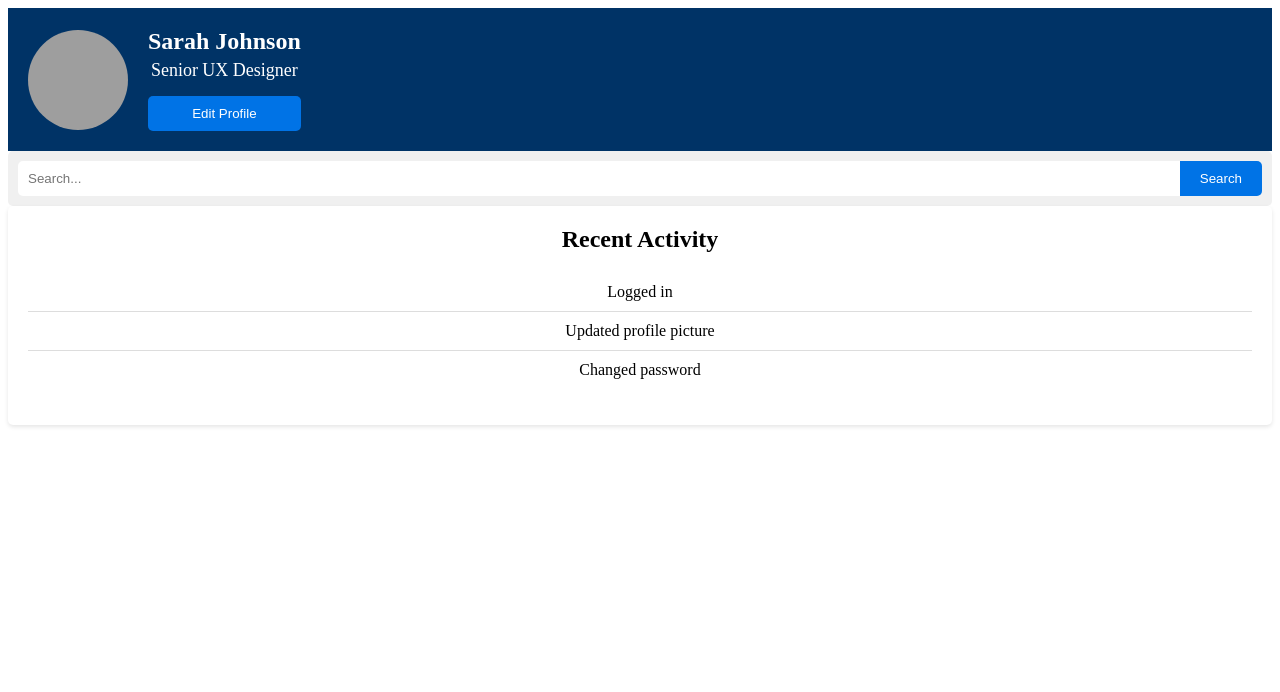
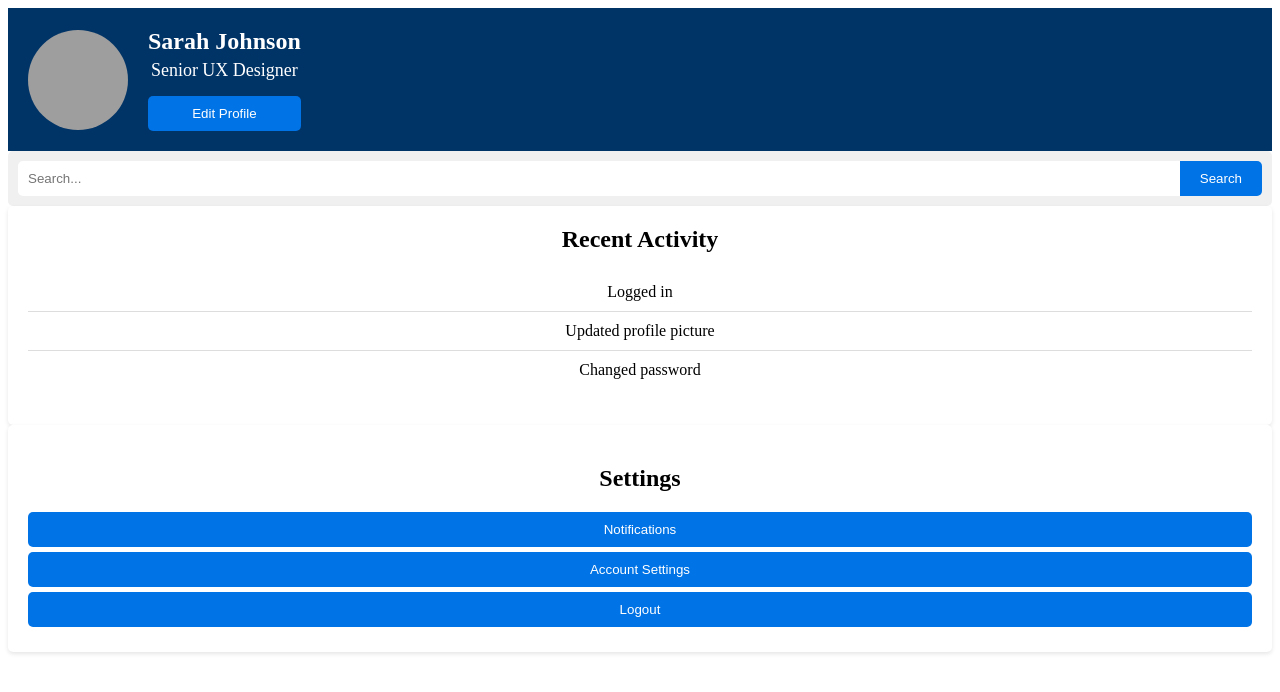
Before and after one commit to bayrp22/build2LeChat, a React (Create React App) app: page / in a window 1280 px wide. Shown: the top 692 px of the page. Built offline with nearby package versions, Linux system fonts and the light colour scheme; grey boxes are pictures that could not be loaded.

Commit message:
Add settings section to the profile page

```diff
--- a/src/App.js
+++ b/src/App.js
@@ -2,6 +2,7 @@ import React from 'react';
 import Header from './components/header/Header';
 import SearchBar from './components/SearchBar';
 import RecentActivity from './components/RecentActivity';
+import Settings from './components/Settings';
 import './App.css';
 
 function App() {
@@ -14,6 +15,7 @@ function App() {
       <Header />
       <SearchBar onSearch={handleSearch} />
       <RecentActivity />
+      <Settings />
     </div>
   );
 }
--- /dev/null
+++ b/src/components/Settings.css
@@ -0,0 +1,22 @@
+.settings {
+  padding: 20px;
+  background-color: #ffffff;
+  border-radius: 5px;
+  box-shadow: 0 2px 4px rgba(0, 0, 0, 0.1);
+}
+
+.settings button {
+  display: block;
+  width: 100%;
+  padding: 10px;
+  margin: 5px 0;
+  background-color: #0073e6;
+  border: none;
+  color: white;
+  border-radius: 5px;
+  cursor: pointer;
+}
+
+.settings button:hover {
+  background-color: #005bb5;
+}
--- /dev/null
+++ b/src/components/Settings.js
@@ -0,0 +1,15 @@
+import React from 'react';
+import './Settings.css';
+
+const Settings = () => {
+  return (
+    <div className="settings">
+      <h2>Settings</h2>
+      <button>Notifications</button>
+      <button>Account Settings</button>
+      <button>Logout</button>
+    </div>
+  );
+};
+
+export default Settings;
```
